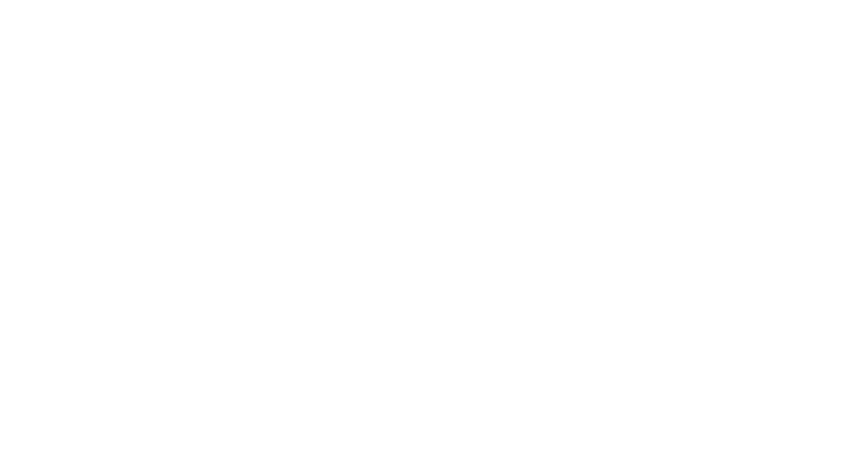
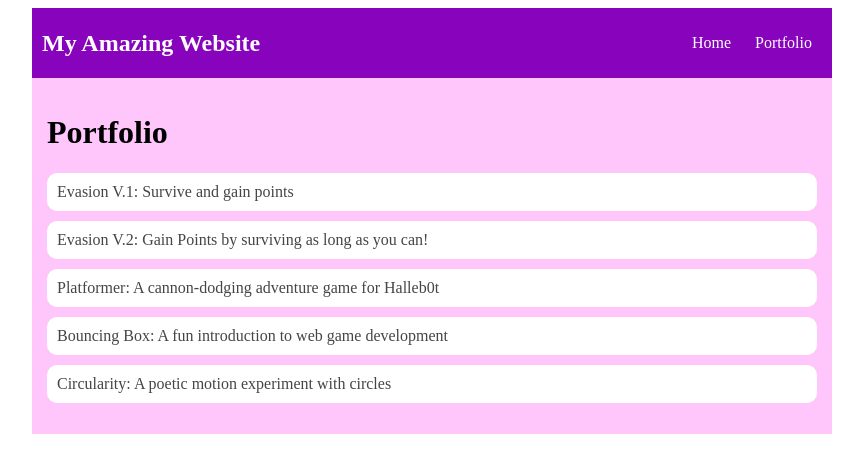
Before and after one commit to NotDionteJ/NotDionteJ.github.io, a plain HTML site: page portfolio.html in a window 1280 px wide. Shown: the whole page, without its empty margins (208-1071 px from the left). Drawn offline with Linux system fonts and the light colour scheme.

Commit message:
Finalized platformer game

```diff
--- a/portfolio.html
+++ b/portfolio.html
@@ -0,0 +1,47 @@
+<!DOCTYPE html>
+<html>
+  <head>
+    <title>My Amazing Website</title>
+    <link rel="stylesheet" href="style.css" />
+  </head>
+
+  <body>
+    <!-- All content goes here -->
+    <div id="all-contents">
+        <nav>
+            <h1>My Amazing Website</h1>
+            <ul id="nav-ul">
+                <li class="nav-li">
+                    <a href="index.html">Home</a>
+                </li>
+                <li class="nav-li">
+                    <a href="portfolio.html">Portfolio</a>
+                </li>
+            </ul>
+        </nav>
+
+        <main>
+            <div class="content">
+                <h1>Portfolio</h1>
+                <ul id="portfolio">
+                    <li>
+                      <a href="https://codehs.com/share/id/evasion-project-uOcAh1/run">Evasion V.1: Survive and gain points</a>
+                    </li>
+                    <li>
+                      <a href="https://codehs.com/share/id/write-the-code-FPNp15/run">Evasion V.2: Gain Points by surviving as long as you can!</a>
+                    </li>
+                    <li>
+                      <a href="fsd-projects/platformer/">Platformer: A cannon-dodging adventure game for Halleb0t</a>
+                    </li>
+                    <li>
+                      <a href="fsd-projects/bouncing-box/">Bouncing Box: A fun introduction to web game development</a>
+                    </li>
+                    <li>
+                      <a href="fsd-projects/circularity/">Circularity: A poetic motion experiment with circles</a>
+                    </li>
+                </ul>
+            </div>
+        </main>
+    </div>
+  </body>
+</html>
--- a/style.css
+++ b/style.css
@@ -55,4 +55,29 @@
     h2, h3 {
         margin: 0px;
     }
+    /* Portfolio styles */
+.content h1 {
+    color: black;
+  }
+
+  #portfolio {
+    list-style-type: none;
+    padding-left: 0;
+  }
+
+  #portfolio li {
+    background: #fff;
+    padding: 10px;
+    border-radius: 10px;
+    margin-bottom: 10px;
+  }
+
+  #portfolio li:hover {
+    background: #eee;
+  }
+
+  #portfolio a {
+    text-decoration: none;
+    color: #454545;
+  }
 </style>
```
Also changed, not shown: fsd-projects/platformer/platformer.js (+16 -7 lines).
